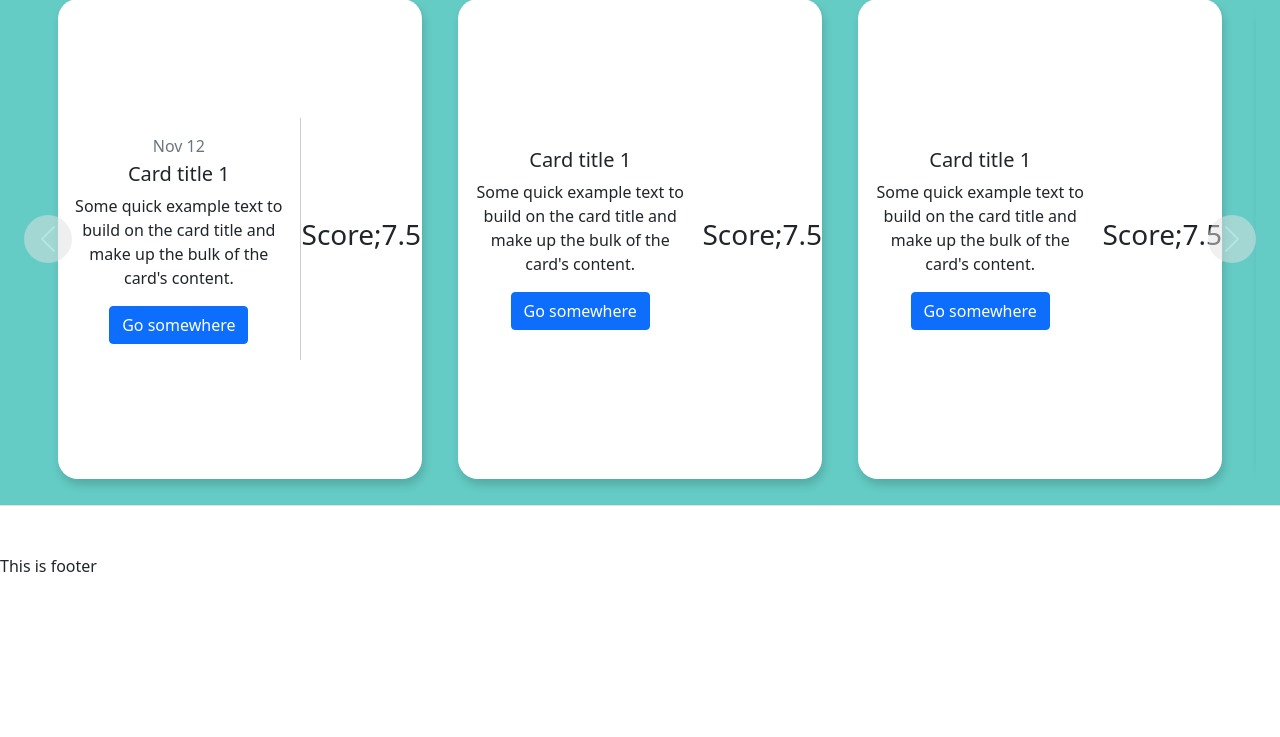
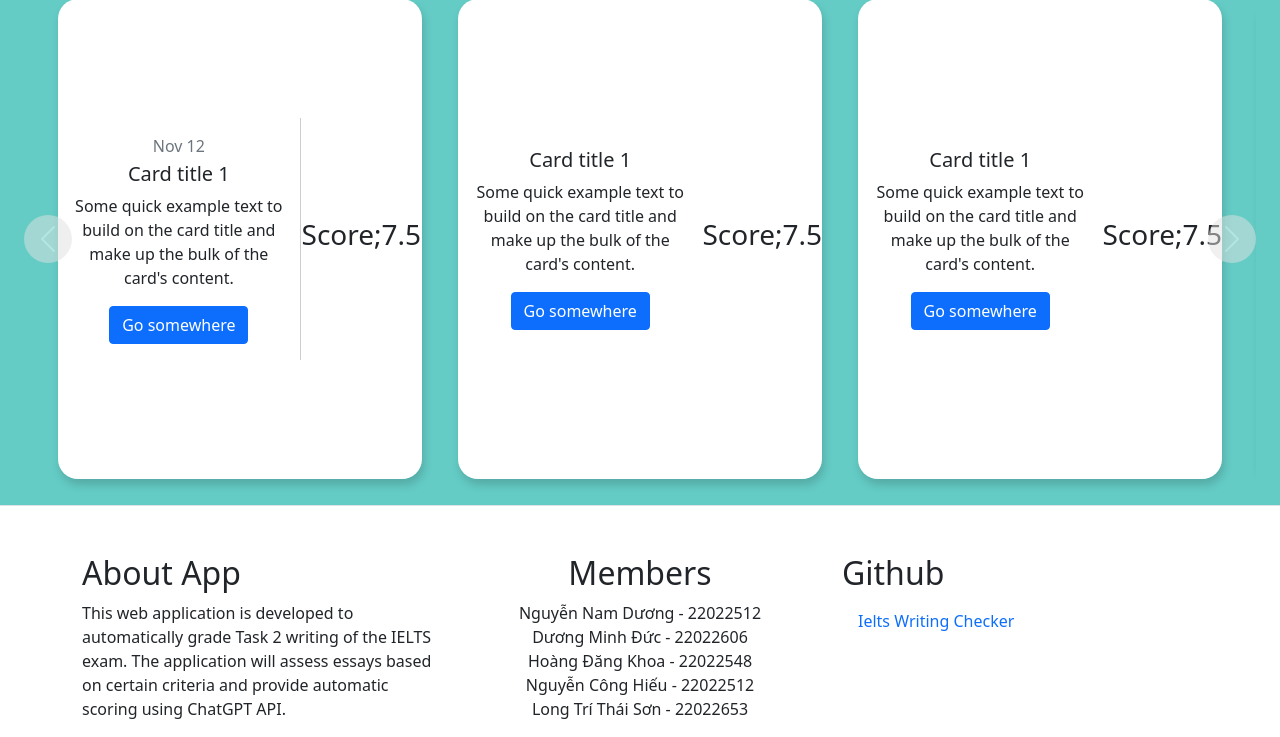
Before and after one commit to hieuhn09/IELTS-Writing-Checker, a Django app: page / in a window 1280 px wide. Shown: the part 2240-2977 px from the top of the page. Before the commit the page ends 2812 px from the top, so only its background shows below. Run offline with Django 4.2, Linux system fonts and the light colour scheme; some libraries are stand-ins or nearby versions.

Commit message:
add footer

```diff
--- a/ielts_checker/templates/partials/_footer.html
+++ b/ielts_checker/templates/partials/_footer.html
@@ -1,3 +1,42 @@
 <footer>
-    This is footer
+
+
+
+    <div class="container">
+        <div class="row justify-content-center">
+          <div class="col-md-4">
+            <div class="footer-item">
+              <div class="footer-heading">
+                <h2>About App</h2>
+              </div>
+              <p>This web application is developed to automatically grade Task 2 writing of the IELTS exam. The application will assess essays based on certain criteria and provide automatic scoring using ChatGPT API.</p>
+            </div>
+          </div>
+          <div class="col-md-4">
+            <div class="footer-item">
+              <div class="footer-heading text-center">
+                <h2>Members</h2>
+                <ul class="list-unstyled">
+                    <li>Nguyễn Nam Dương - 22022512</li>
+                    <li>Dương Minh Đức - 22022606</li>
+                    <li>Hoàng Đăng Khoa - 22022548</li>
+                    <li>Nguyễn Công Hiếu - 22022512</li>
+                    <li>Long Trí Thái Sơn - 22022653</li>
+                </ul>
+                </div>
+            </div>
+          </div>
+          <div class="col-md-4">
+            <div class="footer-item" >  <div class="footer-heading">
+                <h2>Github</h2>
+              </div>
+              <ul class="list-unstyled">
+                <li><a class="nav-link" href="https://github.com/hieuhn09/IELTS-Writing-Checker">Ielts Writing Checker</a></p>
+              </ul>
+            </div>
+          </div>
+
+        </div>
+      </div>
+
 </footer>
```
